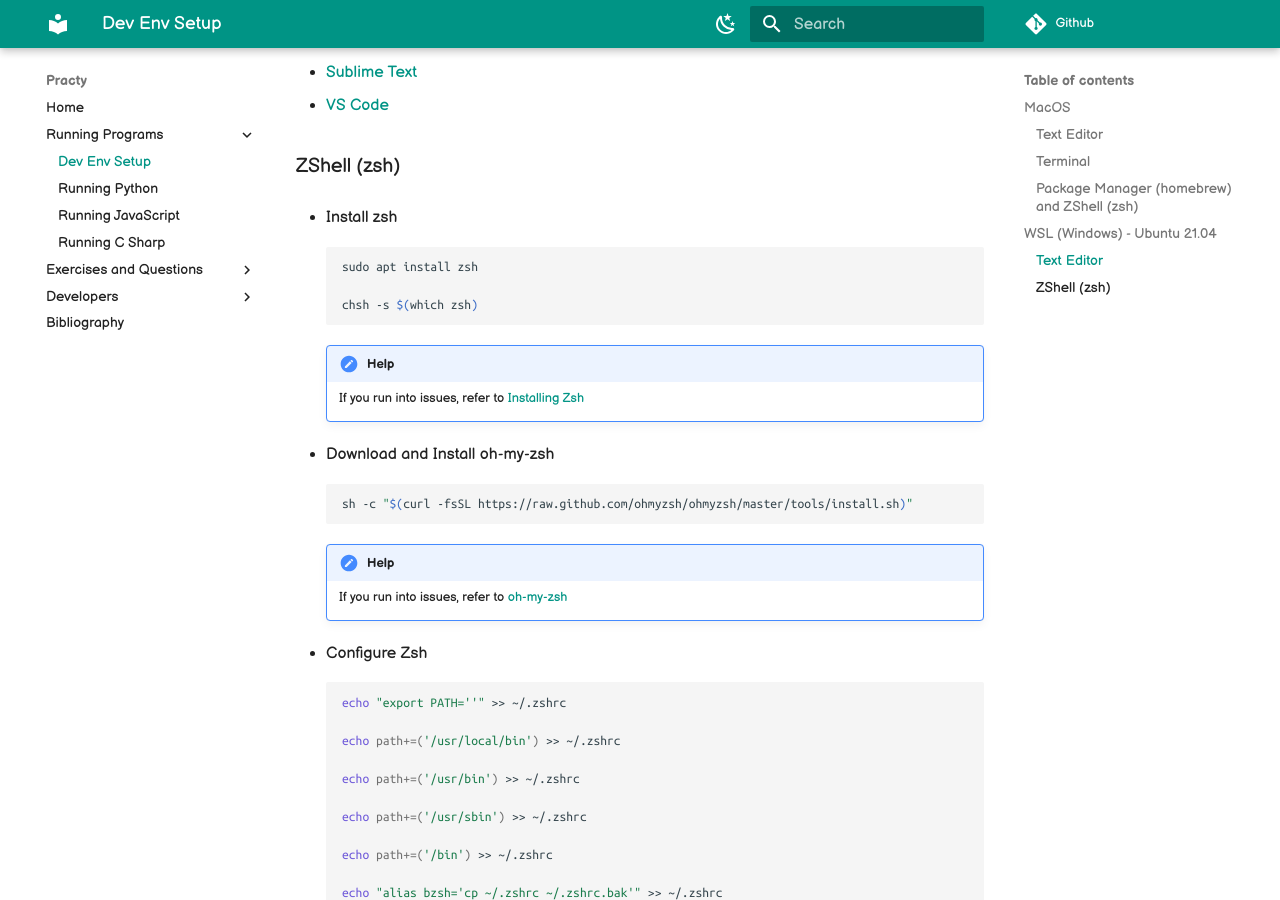
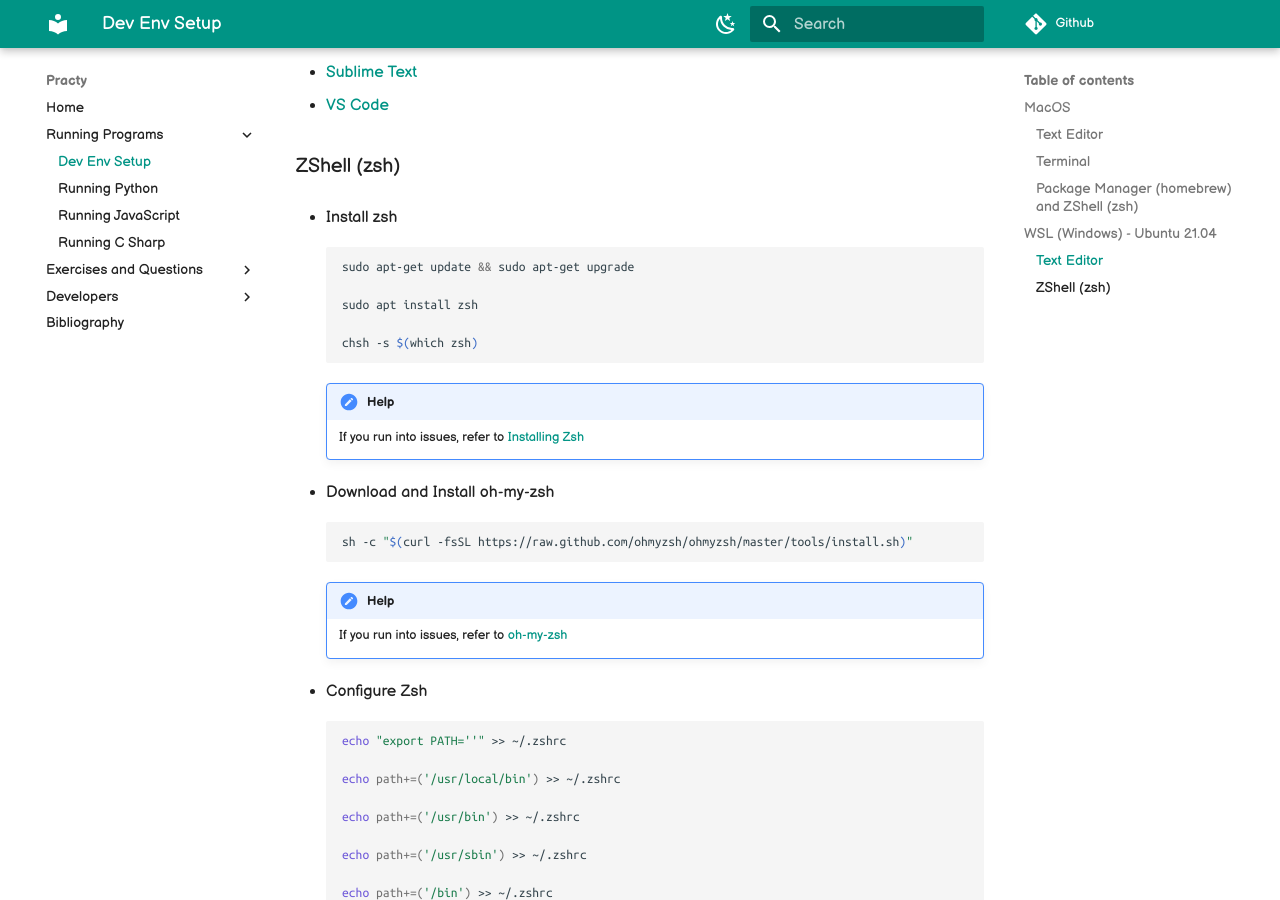
Before and after one commit to jabrielcjones/practy, an MkDocs documentation site: the page built from docs/languages/dev_setup_guide.md, in a window 1280 px wide and 900 px high, scrolled down 2703 px. Built offline with MkDocs 1.6.1 and Material for MkDocs 9.7.7, drawn with Linux system fonts in a browser that asks for light colours; comment, search, counter and statistics services are not loaded.

Commit message:
Update dev_setup_guide.md

````diff
--- a/docs/languages/dev_setup_guide.md
+++ b/docs/languages/dev_setup_guide.md
@@ -123,6 +123,8 @@ Download and install 1 of the following:
 
 * Install zsh
 ```bash
+sudo apt-get update && sudo apt-get upgrade
+
 sudo apt install zsh
 
 chsh -s $(which zsh)
````
